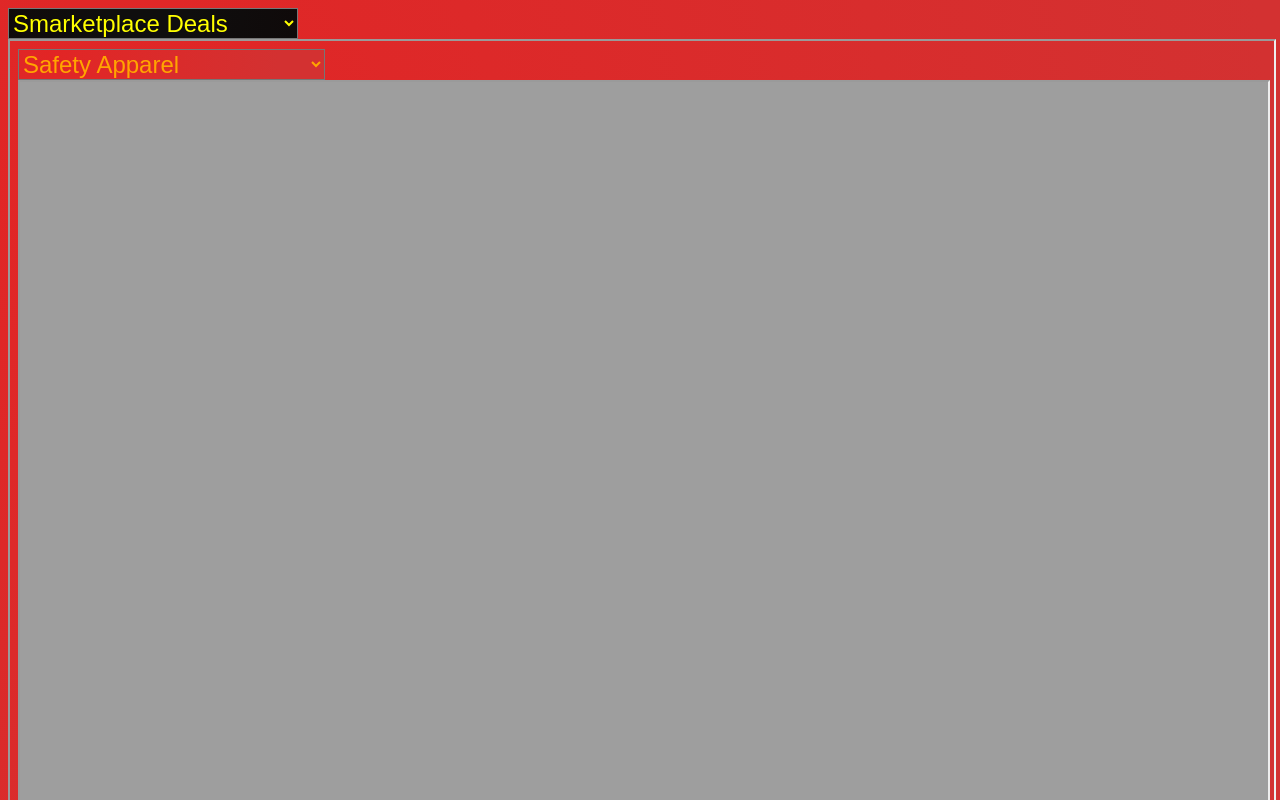
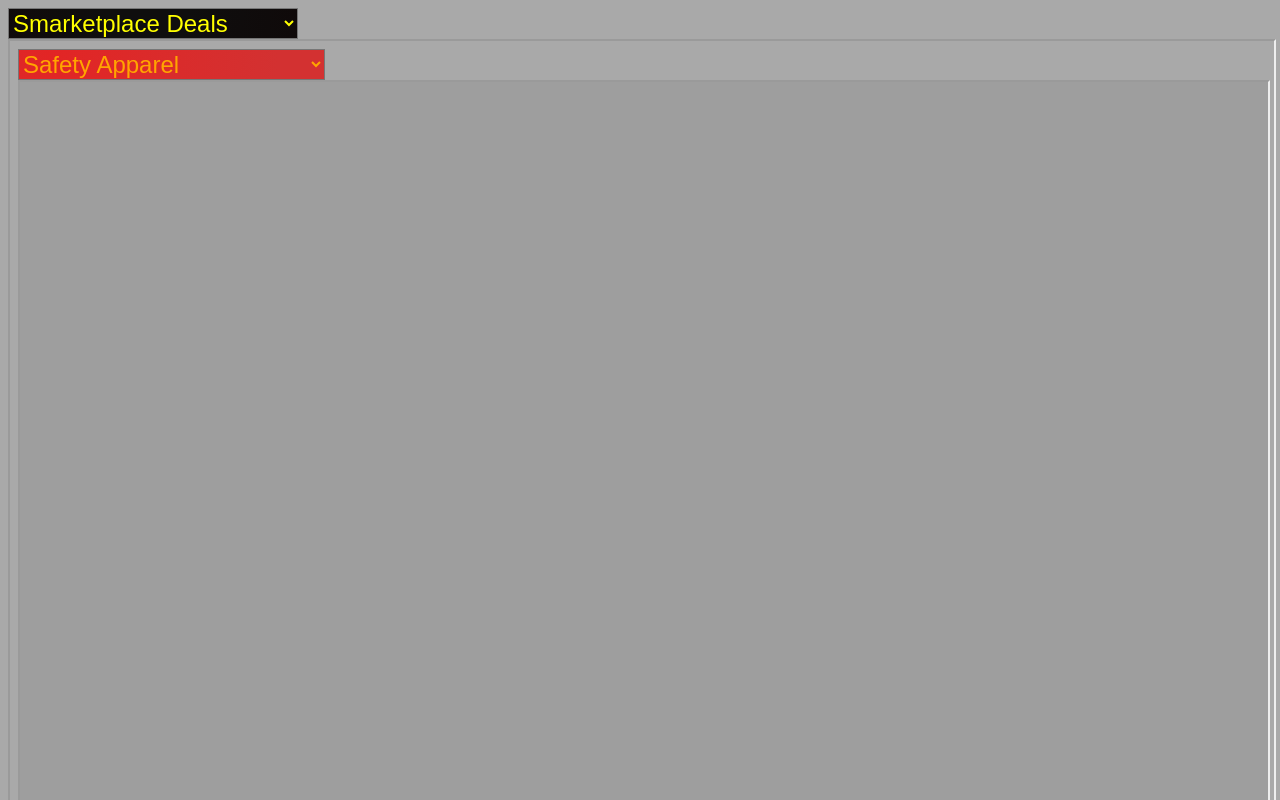
Before and after one commit to surveyormarket/cssfiles, a plain HTML site: page latest/dist/index.html in a window 1280 px wide. Shown: the top 800 px of the page. Drawn offline with nearby package versions, Linux system fonts and the light colour scheme.

Commit message:
Update style.css

```diff
--- a/latest/dist/style.css
+++ b/latest/dist/style.css
@@ -1,4 +1,22 @@
 body {background-image: radial-gradient( circle farthest-corner at 10% 20%,  rgba(226,37,37,1) 0%, rgba(211,49,49,1) 82.8% );}
 select { display: block;color:orange;font-size:1.5em;background-image: radial-gradient( circle 358px at 47.9% 23.5%,  rgba(15,14,14,1) 11.4%, rgba(16,2,2,1) 100.2% );!important;
 color:yellow!important;} /* unimportant */
+body {
+  height: 200vh;
+  background: darkgrey;
+}
+
+html::-webkit-scrollbar {
+    width: 15px;
+}
+
+html::-webkit-scrollbar-track {
+    -webkit-box-shadow: inset 0 0 6px rgba(0,0,0,0.3);
+}
+
+html::-webkit-scrollbar-thumb {
+  background: linear-gradient(0deg, rgba(238,31,73,1) 0%, rgba(150,28,88,1) 100%);
+  outline: 1px solid slategrey;
+  border-radius: 7px;
+}
 .iframe-container { overflow: hidden; position: relative; } .iframe-container iframe { top: 0; border:1px solid #ccc; width: 80%; height: 900px; box-shadow: 0 4px 8px 0 rgba(0, 0, 0, 0.2), 0 6px 20px 0 rgba(0, 0, 0, 0.19); margin-bottom:20px; margin-top:20px; }
```
